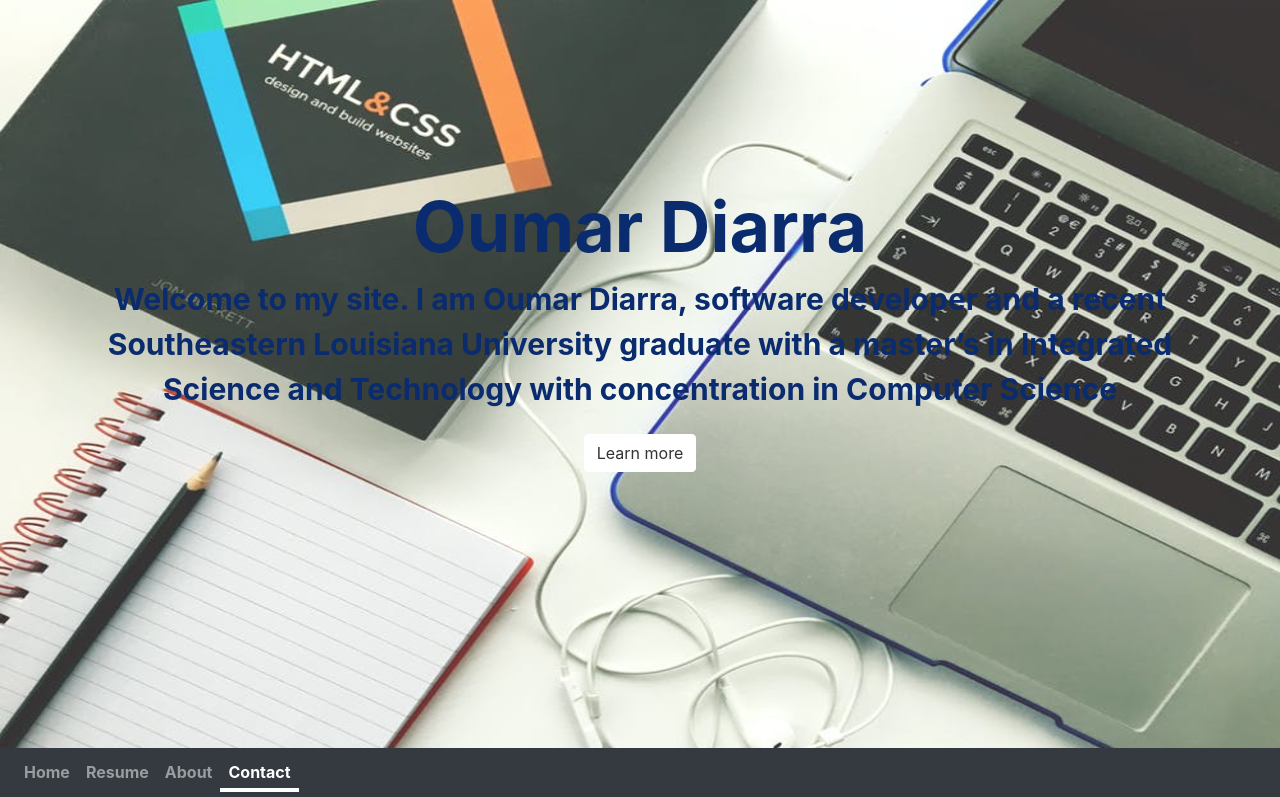
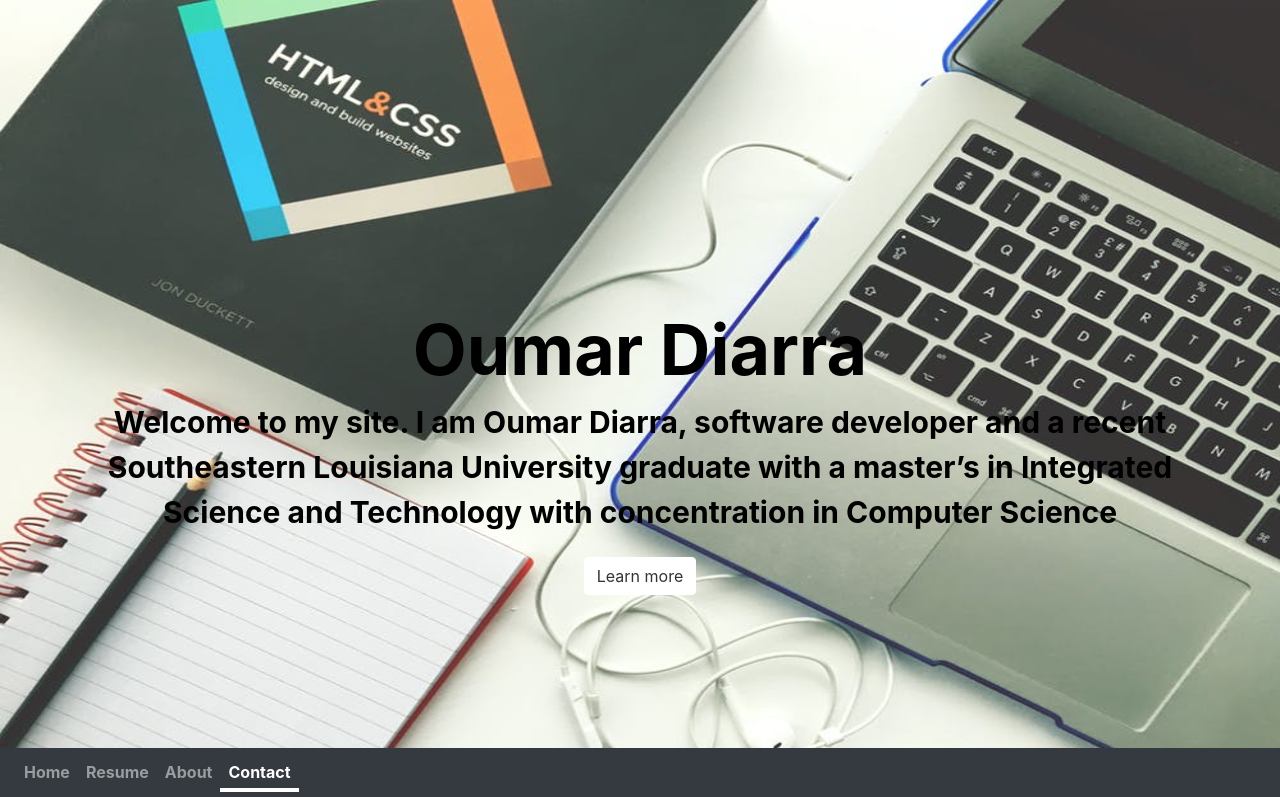
Before and after one commit to oudia15/oudia15.github.io, a plain HTML site: page index.html in a window 1280 px wide. Shown: the top 797 px of the page. Drawn offline with nearby package versions, Linux system fonts and the light colour scheme.

```diff
--- a/css/cover.css
+++ b/css/cover.css
@@ -24,6 +24,7 @@
 .my-cover #home {
   background-image: url("../Images/dev.jpeg");
   background-size: 100% 95%;
+  color: black;
 }
 
 
@@ -38,7 +39,7 @@
     .content-cover {
       height: 100vh;
       width: 90vw;
-      padding-top: 15%;
+      padding-top: 25%;
       margin:0 auto;
   }
   .content {
```
